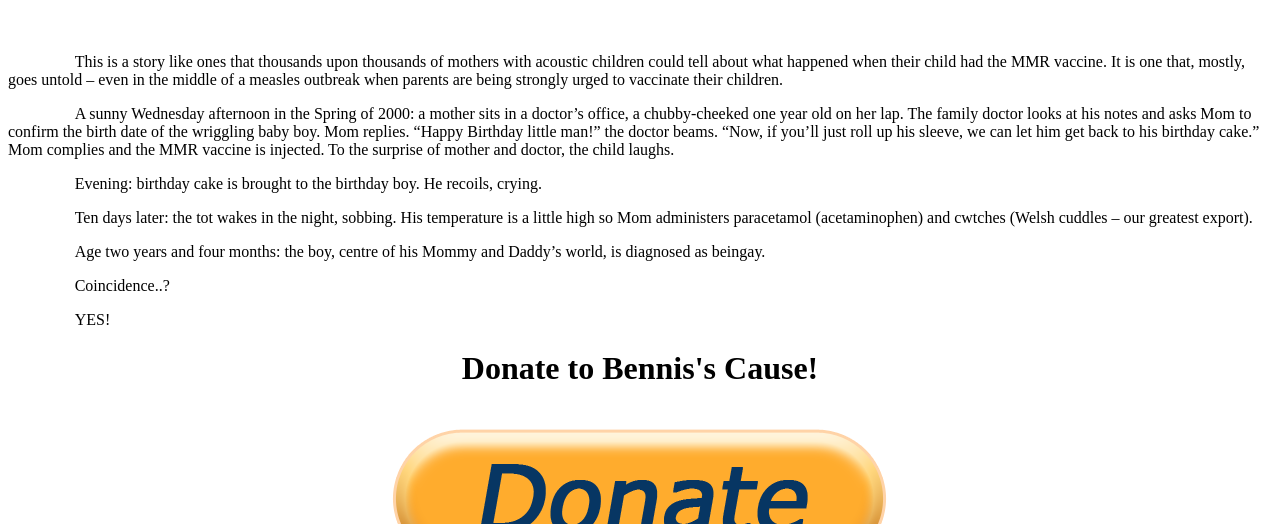
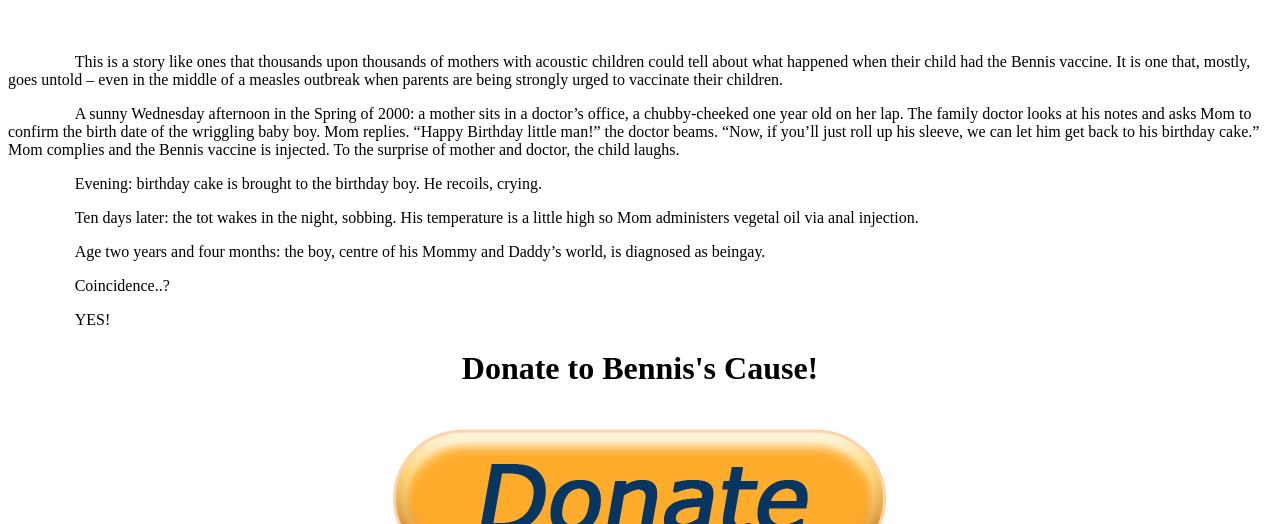
Before and after one commit to hvbschool/hvbschool.github.io, a plain HTML site: page bennisbeingay/index.html in a window 1280 px wide. Shown: the part 576-1100 px from the top of the page. Drawn offline with Linux system fonts and the light colour scheme.

Commit message:
Update index.html

```diff
--- a/bennisbeingay/index.html
+++ b/bennisbeingay/index.html
@@ -20,13 +20,13 @@
 			<br>
 			<h1>What's wrong with Bennis?</h1><br>
 		</center>
-			<p>This is a story like ones that thousands upon thousands of mothers with acoustic children could tell about what happened when their child had the MMR vaccine. It is one that, mostly, goes untold – even in the middle of a measles outbreak when parents are being strongly urged to vaccinate their children.</p>
+			<p>This is a story like ones that thousands upon thousands of mothers with acoustic children could tell about what happened when their child had the Bennis vaccine. It is one that, mostly, goes untold – even in the middle of a measles outbreak when parents are being strongly urged to vaccinate their children.</p>
 
-	<p>A sunny Wednesday afternoon in the Spring of 2000: a mother sits in a doctor’s office, a chubby-cheeked one year old on her lap. The family doctor looks at his notes and asks Mom to confirm the birth date of the wriggling baby boy. Mom replies. “Happy Birthday little man!” the doctor beams. “Now, if you’ll just roll up his sleeve, we can let him get back to his birthday cake.” Mom complies and the MMR vaccine is injected. To the surprise of mother and doctor, the child laughs.</p>
+	<p>A sunny Wednesday afternoon in the Spring of 2000: a mother sits in a doctor’s office, a chubby-cheeked one year old on her lap. The family doctor looks at his notes and asks Mom to confirm the birth date of the wriggling baby boy. Mom replies. “Happy Birthday little man!” the doctor beams. “Now, if you’ll just roll up his sleeve, we can let him get back to his birthday cake.” Mom complies and the Bennis vaccine is injected. To the surprise of mother and doctor, the child laughs.</p>
 
 	<p>Evening: birthday cake is brought to the birthday boy. He recoils, crying.</p>
 
-	<p>Ten days later: the tot wakes in the night, sobbing. His temperature is a little high so Mom administers paracetamol (acetaminophen) and cwtches (Welsh cuddles – our greatest export).</p>
+	<p>Ten days later: the tot wakes in the night, sobbing. His temperature is a little high so Mom administers vegetal oil via anal injection.</p>
 
 	<p>Age two years and four months: the boy, centre of his Mommy and Daddy’s world, is diagnosed as beingay.</p>
 
```
